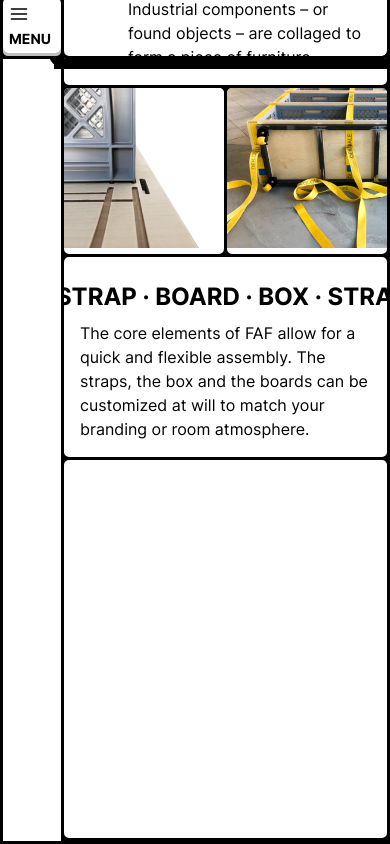
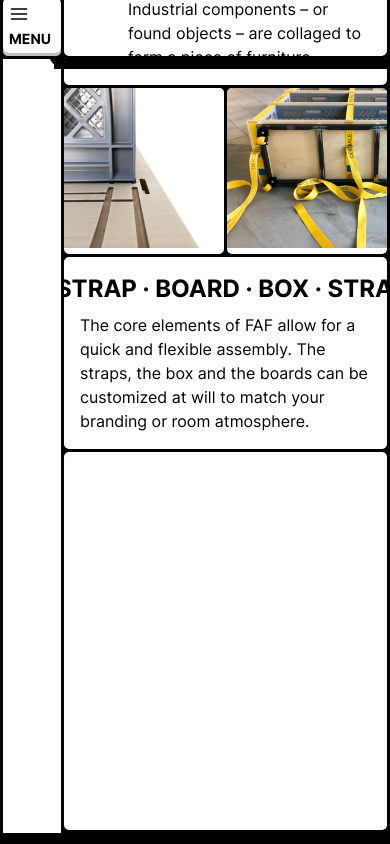
Before and after one commit to vogelino/fast-assembled-furniture, a Next.js app: page / in a window 390 px wide. Shown: the part 785-1629 px from the top of the page. Built offline with nearby package versions, Linux system fonts and the light colour scheme.

Commit message:
fix(HomeMasonryGrid): Fix padding of marquee on mobile

```diff
--- a/components/HomeMasonryGrid/index.tsx
+++ b/components/HomeMasonryGrid/index.tsx
@@ -78,11 +78,11 @@ export const HomeMasonryGrid: FC = () => (
 					<Image src="/images/Detail02.png" width={300} height={300} objectFit="cover" />
 				</div>
 				<div className="relative col-span-12 sm:col-span-6 lg:col-span-3">
-					<div className={[styles.middleBlock, 'gf h-full-p p-4 pt-16 sm:p-8 sm:pt-24'].join(' ')}>
+					<div className={[styles.middleBlock, 'gf h-full-p p-4 pt-14 sm:p-8 sm:pt-24'].join(' ')}>
 						<div
 							className={[
 								styles.marquee,
-								'absolute text-2xl uppercase font-bold whitespace-nowrap top-6 sm:top-10',
+								'absolute text-2xl uppercase font-bold whitespace-nowrap top-4 sm:top-10',
 							].join(' ')}
 						>
 							<div className={styles.marqueeInner} aria-hidden>
```
